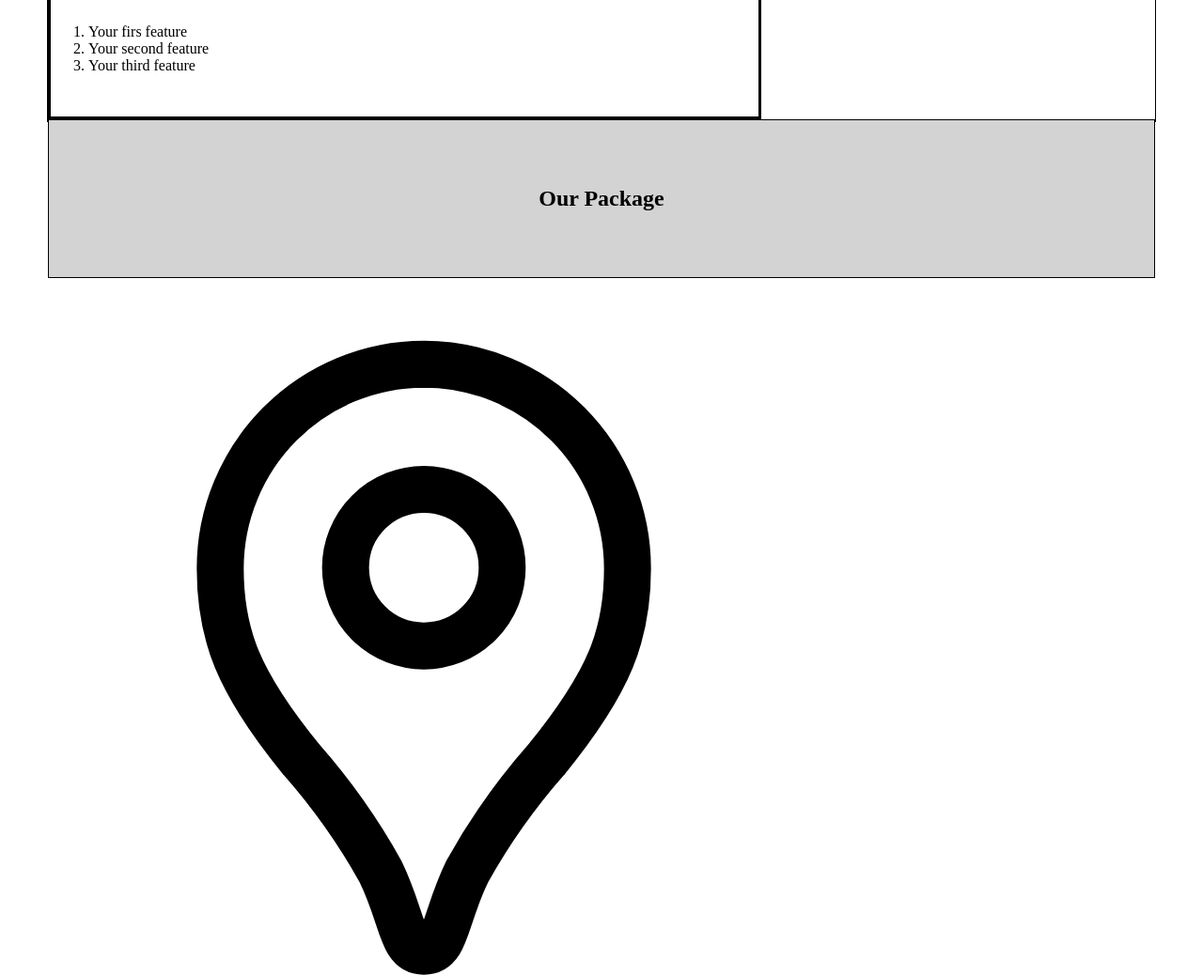
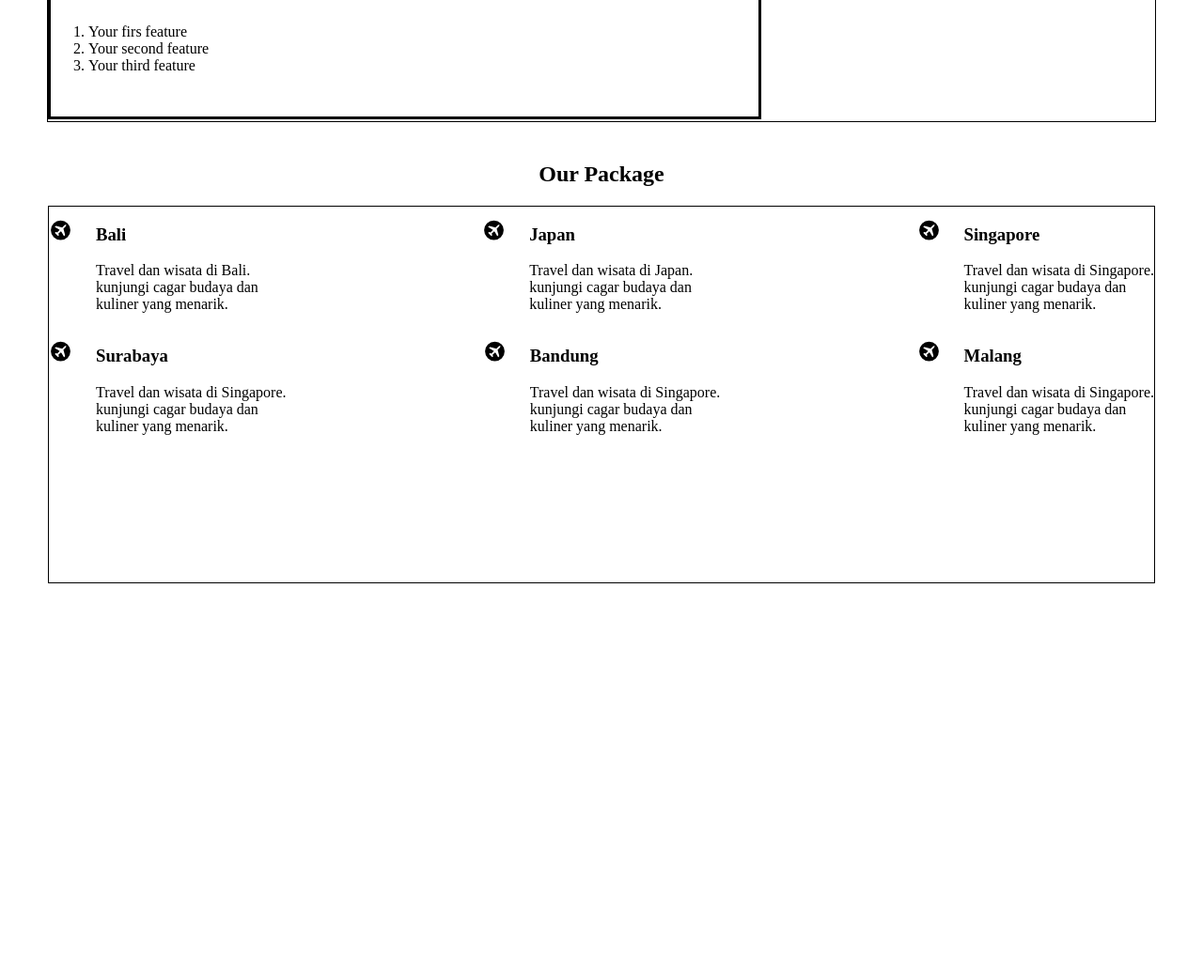
Before and after one commit to revou-fundamental-course/22-jul-24-Shintanur99, a plain HTML site: page index.html in a window 1280 px wide. Shown: the part 840-1878 px from the top of the page at 94% size. After the commit the page ends 1461 px from the top, so only its background shows below. Drawn offline with Linux system fonts and the light colour scheme.

Commit message:
commit two

```diff
--- a/css/styles.css
+++ b/css/styles.css
@@ -56,11 +56,7 @@ nav {
 .main-content-banner{
     width: 100%;
     height: 400px;
-}
-
-.logo-banner{
-    width: 100%;
-    height: 400px
+    background-image: url(https://picsum.photos/seed/picsum/200/300);
 }
 
 .main-item{
@@ -123,23 +119,38 @@ select{
   }
 
 .main-content-2{
+    margin-top: 45px;
 }
-
 
 .main-title-2{
     text-align: center;
-    background-color: lightgrey;
-    padding: 50px;
-    border: 1px solid;
 }
-.package{
+
+div.gallery{
+display:flex
+}
+
+div.gallery img{
+    width: 50%;
+    height: 50px;
+}
+
+div.desc {
 
 }
 
-.package-item-1{
+.list-travel{
+    border: 1px solid;
+    height: 400px;
 
 }
 
-.package-item-2{
+.list-1{
+    display: flex;
+    justify-content: space-between;
+}
 
+.list-2{
+    display: flex;
+    justify-content: space-between;
 }
--- a/index.html
+++ b/index.html
@@ -4,7 +4,7 @@
 <head>
     <meta charset="UTF-8">
     <meta name="viewport" content="width=device-width, initial-scale=1.0">
-    <title>Document</title>
+    <title>Travel</title>
     <link rel="stylesheet" href="css\styles.css">
 </head>
 
@@ -23,6 +23,9 @@
     </nav>
 
     <main class="main">
+
+<!-- ini adalah slide halaman home-->
+
         <articel class="main-title-1">
             <header>
                 <h1>Your Trusted Travel Agent's</h1>
@@ -32,9 +35,7 @@
 
         <section class="main-content-1">
             <articel class="main-content-item-1">
-                <div class="main-content-banner">
-                    <a href=""><img src="assets/travel.jpg" class="logo-banner"/></a>
-                </div>
+                <div class="main-content-banner"></div>
 
                 <div class="main-item">
                     <div class="item-icon"></div>
@@ -82,71 +83,99 @@
             </form>
         </section>
 
+    <!-- ini adalah slide halaman Our Package-->
 
         <Section class="main-content-2">
             <header class="main-title-2">
                 <h1>Our Package</h1>
             </header>
 
-            <articel class="package">
+            <article class="list-travel">
 
-                <div class="package-item-1">
-                    <div>
-                        <div><img src="assets/icon-maps.svg"/></div>
+            <div class="list-1">
+                <div class="gallery">
+                      <div><img src="assets/icon-logo.svg" alt="location" ></div>
+
+                    <div class="desc">
                         <h3>Bali</h3>
-                        <p>Travel dan wisata di Bali.
-                        <br>kunjungi cagar budaya dan
-                        <br>kuliner yang menarik</p>
-                    </div>
-
-                   <div>
-                        <img src="assets/icon-maps.svg"/>
-                        <h3>Japan</h3>
-                        <p>Travel dan wisata di Bali.
-                        <br>kunjungi cagar budaya dan
-                        <br>kuliner yang menarik</p>
-                    </div>
-
-                    <div>
-                        <img src="assets/icon-maps.svg"/>
-                        <h3>Singapore</h3>
-                        <p>Travel dan wisata di Bali.
-                        <br>kunjungi cagar budaya dan
-                        <br>kuliner yang menarik</p>
-                    </div>
+                        <p>Travel dan wisata di Bali.<br>
+                           kunjungi cagar budaya dan<br>
+                           kuliner yang menarik.
+                        </p>
+                     </div>
                 </div>
 
-                <div class="package-item-2">
-                    <div>
+                <div class="gallery">
+                    <div><img src="assets/icon-logo.svg" alt="location" ></div>
 
-                        <h3>Bandung</h3>
-                        <p>Travel dan wisata di Bali.
-                        <br>kunjungi cagar budaya dan
-                        <br>kuliner yang menarik</p>
-                    </div>
-
-                    <div>
-
-                        <h3>Surabaya</h3>
-                        <p>Travel dan wisata di Bali.
-                        <br>kunjungi cagar budaya dan
-                        <br>kuliner yang menarik</p>
-                    </div>
-
-                    <div>
-
-                        <h3>Jakarta</h3>
-                        <p>Travel dan wisata di Bali.
-                        <br>kunjungi cagar budaya dan
-                        <br>kuliner yang menarik</p>
-                    </div>
+                    <div class="desc">
+                        <h3>Japan</h3>
+                        <p>Travel dan wisata di Japan.<br>
+                           kunjungi cagar budaya dan<br>
+                           kuliner yang menarik.
+                        </p>
+                     </div>
                 </div>
 
-            </articel>
+                <div class="gallery">
+                    <div><img src="assets/icon-logo.svg" alt="location" ></div>
+
+                    <div class="desc">
+                        <h3>Singapore</h3>
+                        <p>Travel dan wisata di Singapore.<br>
+                           kunjungi cagar budaya dan<br>
+                           kuliner yang menarik.
+                        </p>
+                     </div>
+                </div>
+            </div>
+
+            <div class="list-2">
+                <div class="gallery">
+                    <div><img src="assets/icon-logo.svg" alt="location" ></div>
+
+                    <div class="desc">
+                        <h3>Surabaya</h3>
+                        <p>Travel dan wisata di Singapore.<br>
+                           kunjungi cagar budaya dan<br>
+                           kuliner yang menarik.
+                        </p>
+                     </div>
+                </div>
+
+                <div class="gallery">
+                    <div><img src="assets/icon-logo.svg" alt="location" ></div>
+
+                    <div class="desc">
+                        <h3>Bandung</h3>
+                        <p>Travel dan wisata di Singapore.<br>
+                           kunjungi cagar budaya dan<br>
+                           kuliner yang menarik.
+                        </p>
+                     </div>
+                </div>
+
+                <div class="gallery">
+                    <div><img src="assets/icon-logo.svg" alt="location" ></div>
+
+                    <div class="desc">
+                        <h3>Malang</h3>
+                        <p>Travel dan wisata di Singapore.<br>
+                           kunjungi cagar budaya dan<br>
+                           kuliner yang menarik.
+                        </p>
+                     </div>
+                </div>
+            </div>
+
+            </article>
+        </Section>
 
 
-        </Section>
     </main>
+
+
+
 
     <script src="js\script.js"></script>
 </body>
```
